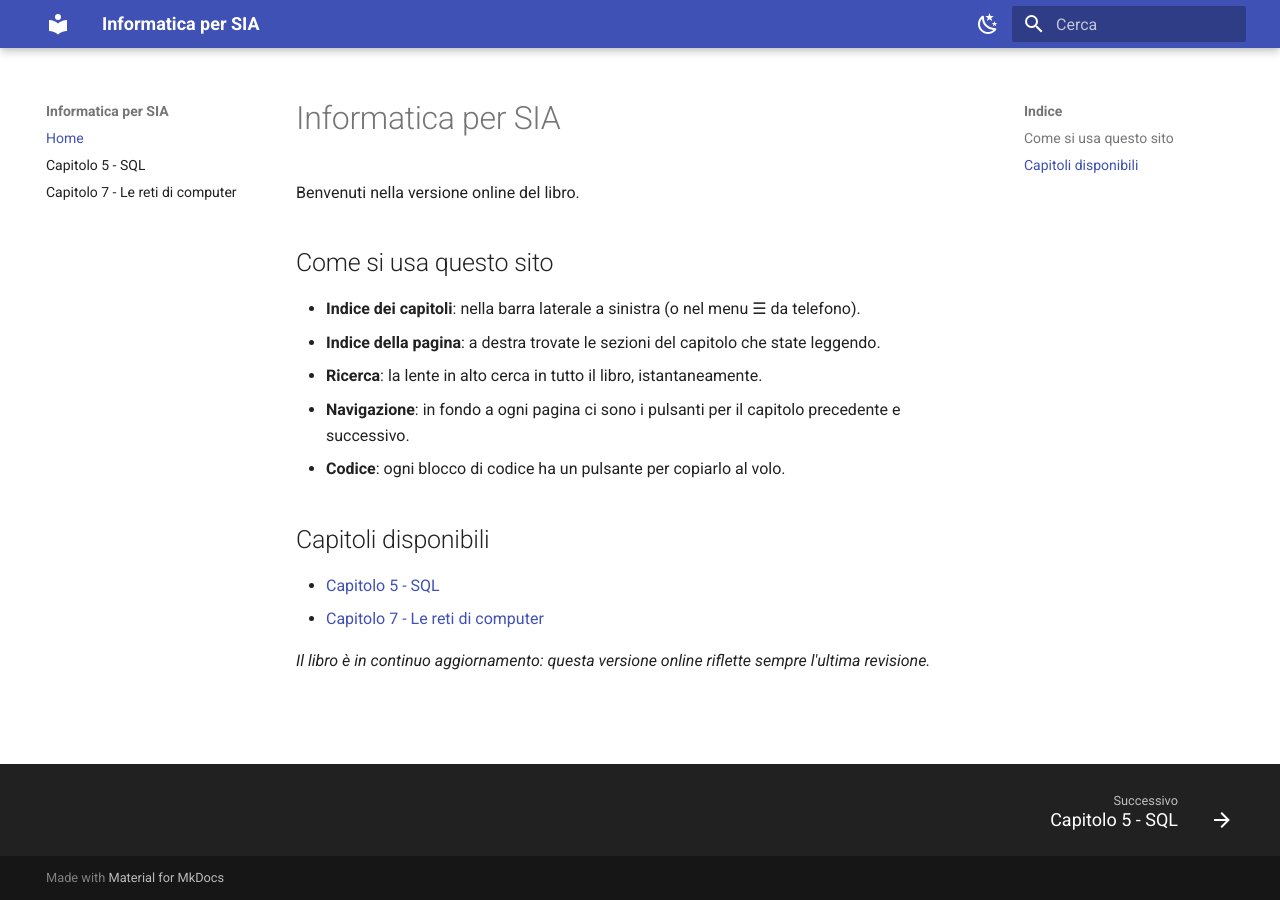
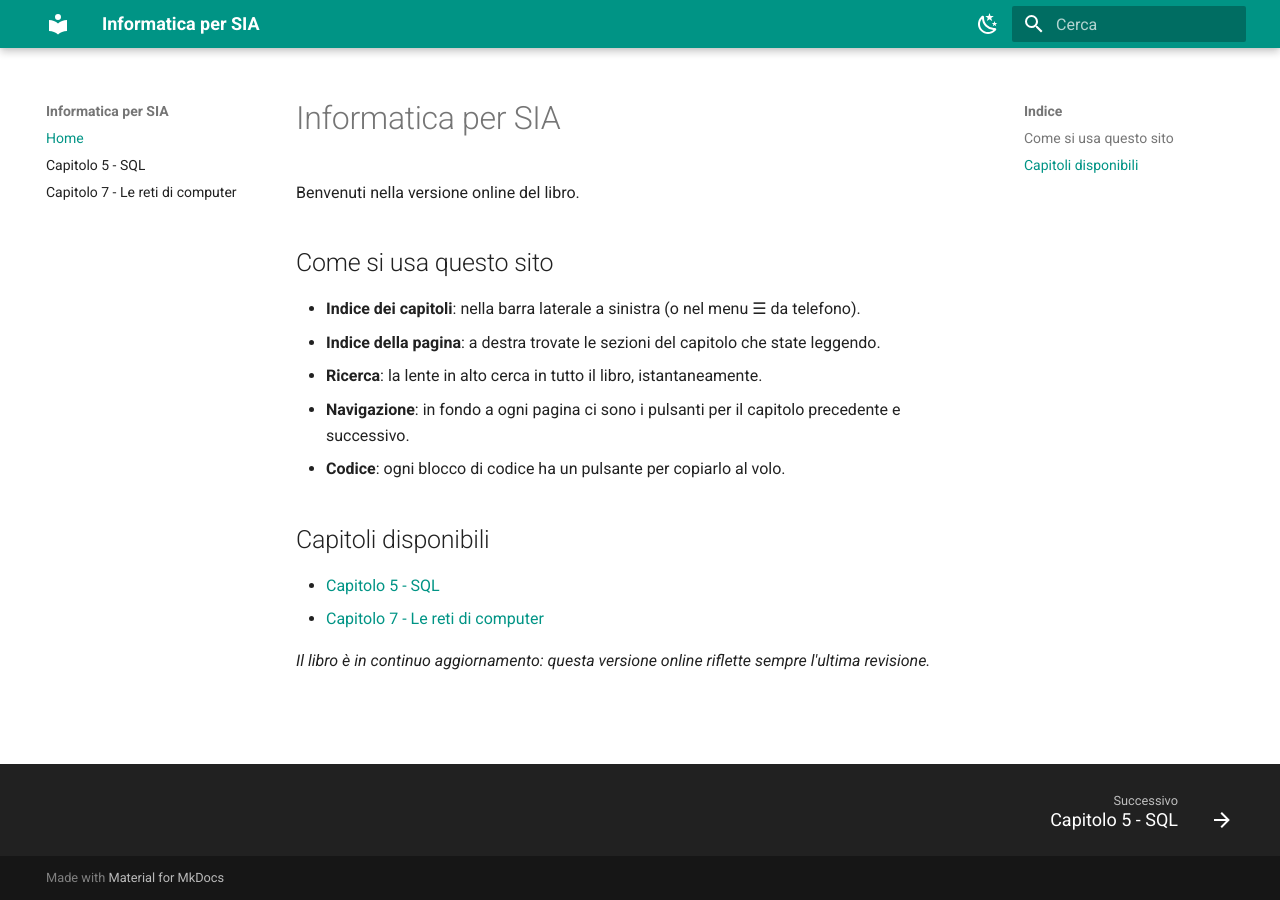
Before and after one commit to Fitzis/librosia, an MkDocs documentation site: the page built from docs/index.md, in a window 1280 px wide. Built offline with MkDocs 1.6.1 and Material for MkDocs 9.7.7, drawn with Linux system fonts in a browser that asks for light colours.

Commit message:
Update mkdocs.yml

```diff
--- a/mkdocs.yml
+++ b/mkdocs.yml
@@ -1,35 +1,39 @@
 site_name: Informatica per SIA
 site_description: Libro di informatica per il percorso SIA
-# site_url: https://TUOUTENTE.github.io/libro-sia/   # scommenta dopo il primo deploy
 
 theme:
   name: material
   language: it
+  font:
+    text: Roboto
+    code: Roboto Mono
   palette:
-    # tema chiaro/scuro con interruttore
     - media: "(prefers-color-scheme: light)"
       scheme: default
-      primary: indigo
+      primary: teal
       toggle:
         icon: material/weather-night
         name: Passa al tema scuro
     - media: "(prefers-color-scheme: dark)"
       scheme: slate
-      primary: indigo
+      primary: teal
       toggle:
         icon: material/weather-sunny
         name: Passa al tema chiaro
   features:
-    - navigation.footer      # pulsanti capitolo precedente/successivo
-    - navigation.top         # torna su
+    - navigation.footer
+    - navigation.top
     - search.suggest
     - search.highlight
-    - content.code.copy      # pulsante copia sui blocchi di codice
+    - content.code.copy
+
+extra_css:
+  - stylesheets/extra.css
 
 markdown_extensions:
-  - admonition               # i box del libro
-  - pymdownx.details         # box collassabili (risposte nascoste)
-  - pymdownx.superfences     # codice dentro i box
+  - admonition
+  - pymdownx.details
+  - pymdownx.superfences
   - pymdownx.highlight
   - attr_list
   - md_in_html
```
